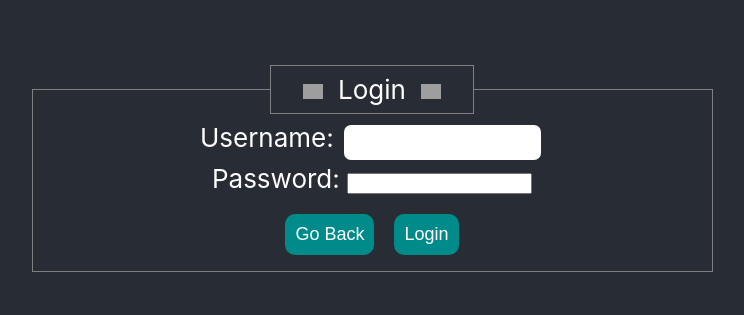
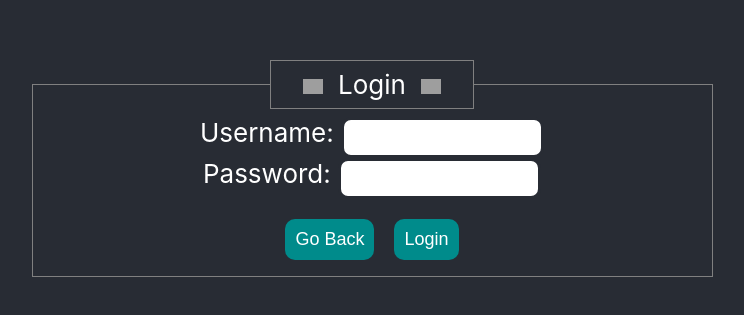
Before and after one commit to CUNY-2X-TTP-2020/bank-of-react, a React (Create React App) app: page /#/login in a window 1280 px wide. Shown: the part 231-546 px from the top of the page, without its empty margins (268-1012 px from the left). Built offline with nearby package versions, Linux system fonts and the light colour scheme; no server answers; grey boxes are pictures that could not be loaded.

Commit message:
Add styling to all input types

```diff
--- a/src/App.css
+++ b/src/App.css
@@ -85,25 +85,21 @@ legend
 
 /* Input Fields */
 
-input[type=text],
-input[type=number]
+input
 {
     padding: 10px;
     border: medium solid #282c34;
     border-radius: 10px;
 }
 
-input[type=text]:focus,
-input[type=number]:focus
+input:focus
 {
     position: relative;
     border: medium solid lightgreen;
 }
 
-input[type=text]:focus,
-input[type=number]:focus,
-input[type=text]:active,
-input[type=number]:active
+input:focus,
+input:active
 {
     outline: none;
 }
--- a/src/components/Login.js
+++ b/src/components/Login.js
@@ -64,7 +64,6 @@ export default class Login extends Component
                         <Link to="/"><button type="reset">Go Back</button></Link>
                         <button type="submit">Login</button>
                     </form>
-
                 </fieldset>
             </div>
         );
```
